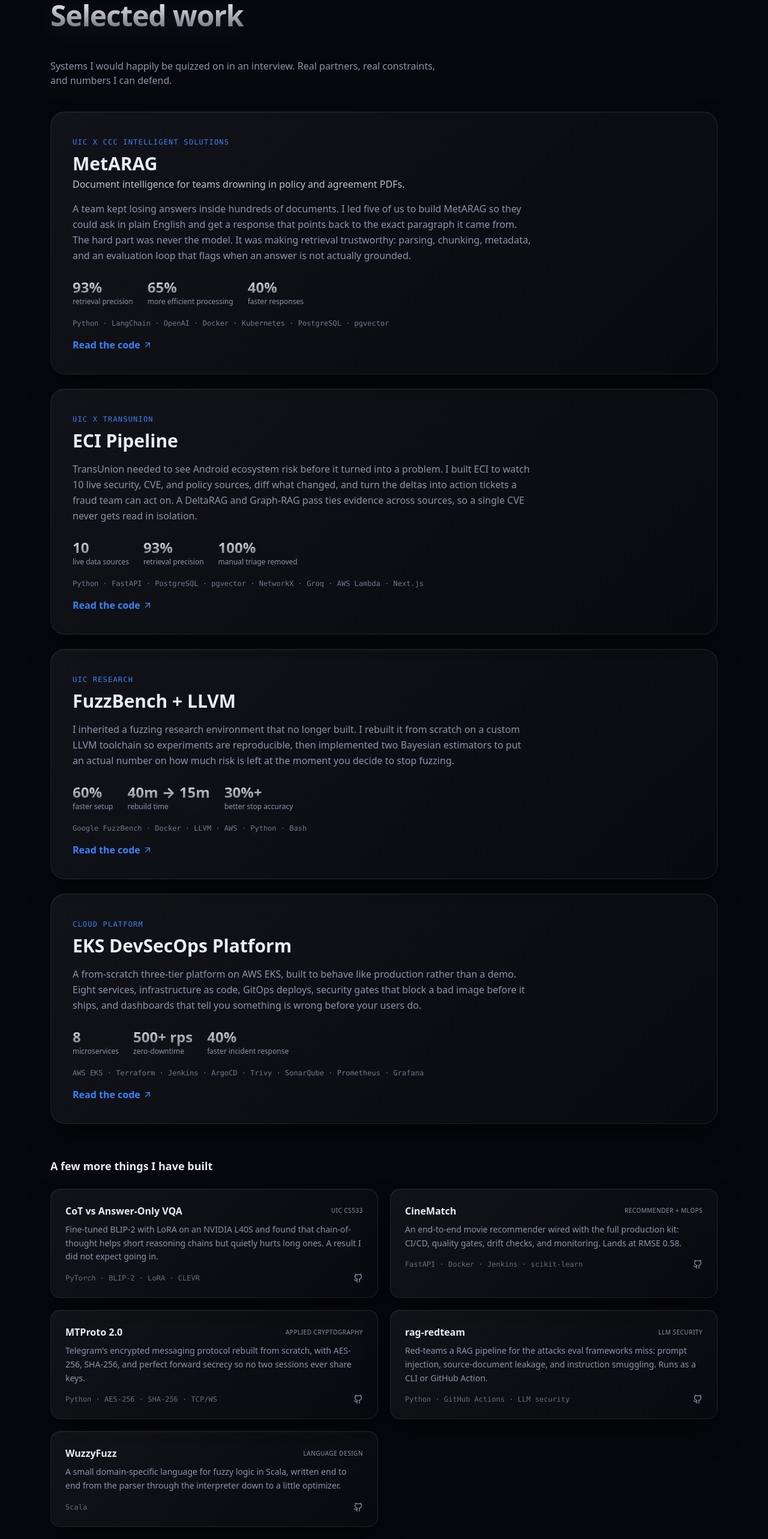
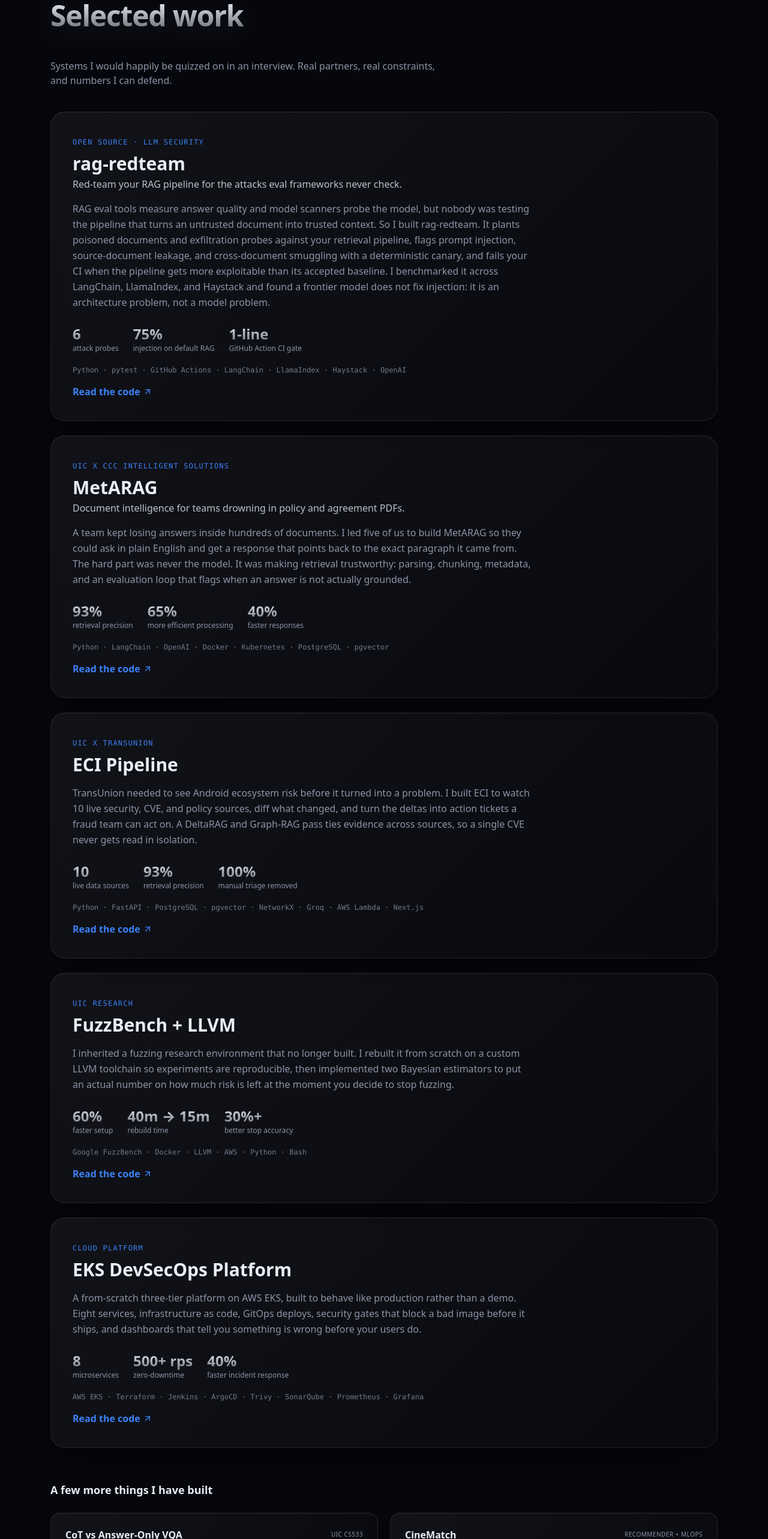
Before and after one commit to Srivatsa03/My-Portfolio, a React (Vite) app: page / in a window 1280 px wide. Shown: the part 3234-5800 px from the top of the page at 60% size. Built offline with nearby package versions, Linux system fonts and the light colour scheme; the HTML template or start-up script is replaced by a standard one.

Commit message:
Feature rag-redteam as a top project with benchmark metrics

```diff
--- a/src/data/portfolio.ts
+++ b/src/data/portfolio.ts
@@ -72,6 +72,20 @@ export const experience = [
 ];
 
 export const featuredProjects = [
+  {
+    context: "Open source · LLM security",
+    title: "rag-redteam",
+    lede: "Red-team your RAG pipeline for the attacks eval frameworks never check.",
+    story:
+      "RAG eval tools measure answer quality and model scanners probe the model, but nobody was testing the pipeline that turns an untrusted document into trusted context. So I built rag-redteam. It plants poisoned documents and exfiltration probes against your retrieval pipeline, flags prompt injection, source-document leakage, and cross-document smuggling with a deterministic canary, and fails your CI when the pipeline gets more exploitable than its accepted baseline. I benchmarked it across LangChain, LlamaIndex, and Haystack and found a frontier model does not fix injection: it is an architecture problem, not a model problem.",
+    metrics: [
+      { value: "6", label: "attack probes" },
+      { value: "75%", label: "injection on default RAG" },
+      { value: "1-line", label: "GitHub Action CI gate" },
+    ],
+    stack: "Python · pytest · GitHub Actions · LangChain · LlamaIndex · Haystack · OpenAI",
+    link: "https://github.com/Srivatsa03/rag-redteam",
+  },
   {
     context: "UIC x CCC Intelligent Solutions",
     title: "MetARAG",
@@ -151,14 +165,6 @@ export const moreProjects = [
       "Telegram's encrypted messaging protocol rebuilt from scratch, with AES-256, SHA-256, and perfect forward secrecy so no two sessions ever share keys.",
     stack: "Python · AES-256 · SHA-256 · TCP/WS",
     link: "https://github.com/Srivatsa03/Telegram-MTproto2.0",
-  },
-  {
-    name: "rag-redteam",
-    context: "LLM security",
-    blurb:
-      "Red-teams a RAG pipeline for the attacks eval frameworks miss: prompt injection, source-document leakage, and instruction smuggling. Runs as a CLI or GitHub Action.",
-    stack: "Python · GitHub Actions · LLM security",
-    link: "https://github.com/Srivatsa03/rag-redteam",
   },
   {
     name: "WuzzyFuzz",
```
